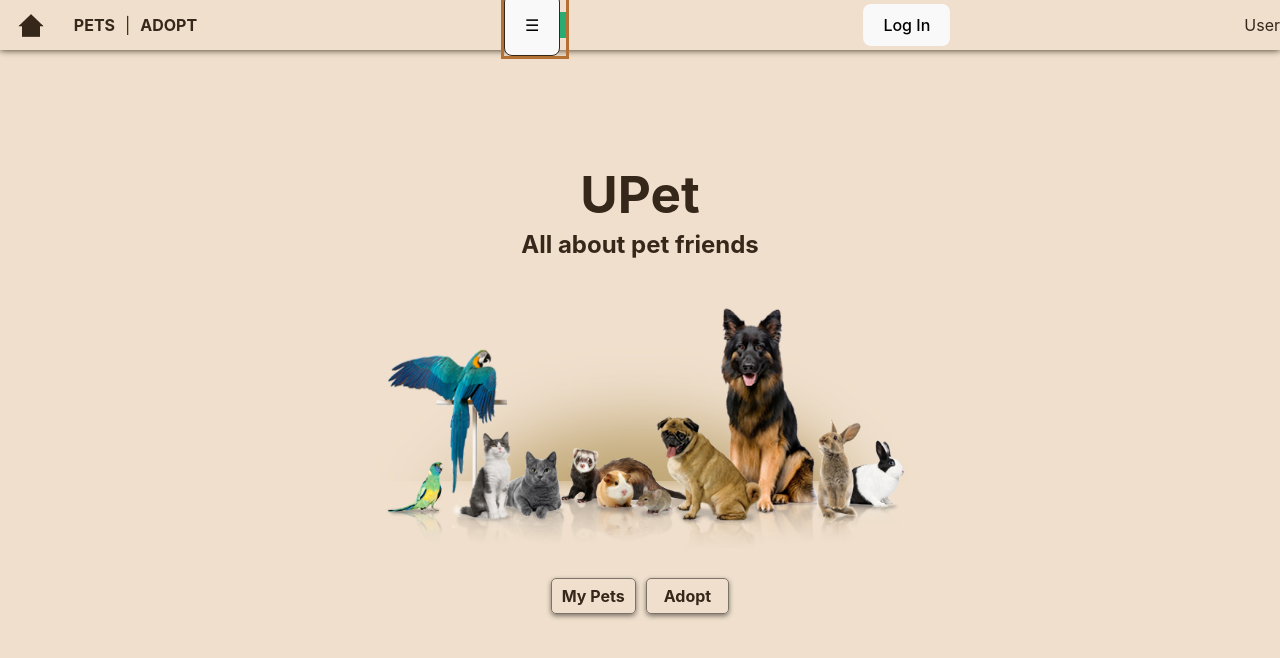
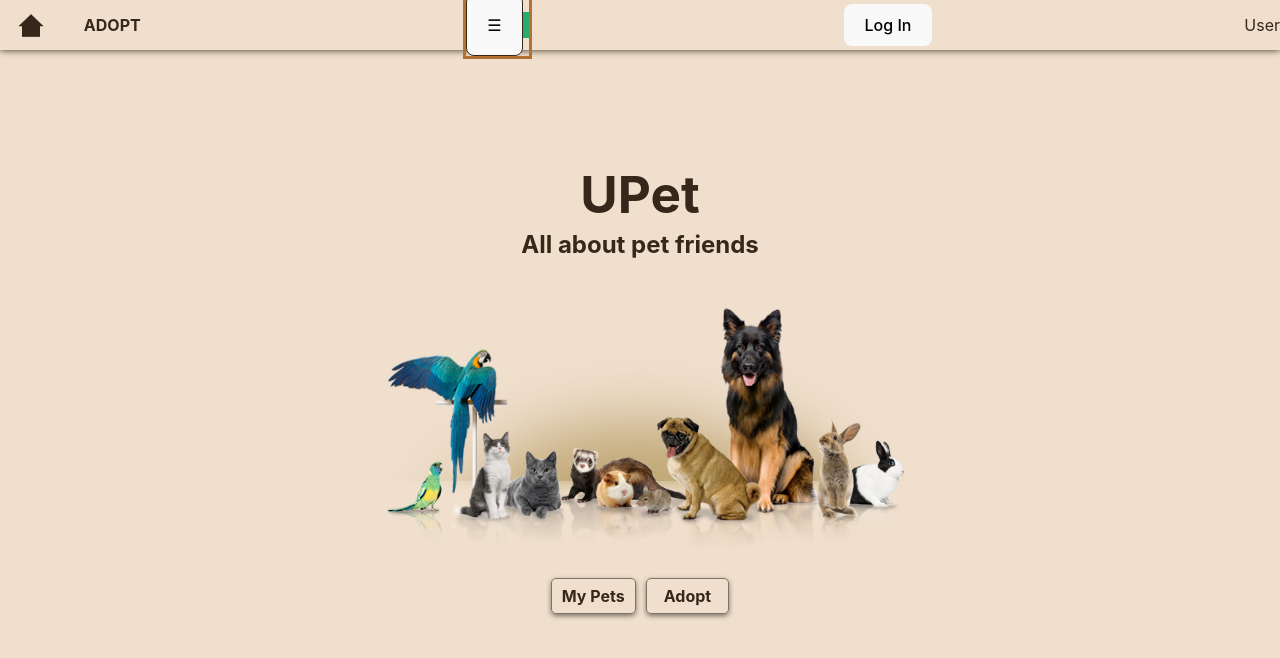
Before and after one commit to joaosilvapedro357/Frontend-Project-Module3-Pets, a React (Vite) app in the folder react-upet-app/: page / in a window 1280 px wide. Shown: the top 658 px of the page. Built offline with nearby package versions, Linux system fonts and the light colour scheme.

Commit message:
Updated navbar

```diff
--- a/react-upet-app/src/App.jsx
+++ b/react-upet-app/src/App.jsx
@@ -14,6 +14,7 @@ import UserPage from './Pages/UserPage';
 import Navbar from './Components/Navbar';
 import Sidebar from './Components/Sidebar';
 import AddPetMenu from './Components/addPetMenu';
+import IsPrivate from './Components/IsPrivate';
 
 function App() {
 
@@ -29,10 +30,10 @@ function App() {
           <Route path="/signup" element={<SignUpPage />} />
           <Route path="/login" element={<LoginPage />} />
           <Route path="/" element={<HomePage />} />
-          <Route path="/pets" element={<PetsPage />} />
-          <Route path="/pets/:petId" element={<PetProfilePage/>} />
-          <Route path="/pets/:petId/edit" element={<EditPetPage />} />
-          <Route path="/pets/add" element={<CreatePetPage />} />
+          <Route path="/pets" element={<IsPrivate><PetsPage /></IsPrivate>} />
+          <Route path="/pets/:petId" element={<IsPrivate><PetProfilePage/></IsPrivate>} />
+          <Route path="/pets/:petId/edit" element={<IsPrivate><EditPetPage /></IsPrivate>} />
+          <Route path="/pets/add" element={<IsPrivate><CreatePetPage /></IsPrivate>} />
           <Route path="/adopt" element={<AdoptPage />} />
           <Route path="/user" element={<UserPage />} />
         </Routes>
--- a/react-upet-app/src/Components/Navbar.jsx
+++ b/react-upet-app/src/Components/Navbar.jsx
@@ -2,6 +2,8 @@ import { Link, useLocation } from "react-router-dom";
 import { useContext } from "react";
 import { AuthContext } from "../Context/auth.context";
 import Sidebar from "./Sidebar";
+import IsPrivate from "./IsPrivate";
+import IsAnon from "./IsAnon";
 
 
 function Navbar({ toggleSidebar }) {
@@ -37,9 +39,18 @@ function Navbar({ toggleSidebar }) {
           <Link to="/" className="homepage-link"><img className="home-png"
           src="/images/home-page.png"/></Link>
         <div className="nav-pets-adopt">
-          <Link to="/pets" className="pets-link"> PETS</Link>
-          <p>|</p>
-          <Link to="/adopt" className="adopt-link"> ADOPT </Link>
+          {isLoggedIn?(
+          <div className="show-both-pets-and-adopt">
+            <Link to="/pets" className="pets-link"> PETS</Link>
+            <p>|</p>
+            <Link to="/adopt" className="adopt-link"> ADOPT </Link>
+          </div>
+          ): (
+          <div className="show-only-adopt">
+            <Link to="/adopt" className="adopt-link"> ADOPT </Link>
+          </div>
+          )
+          }
         </div>
         </div>
           <div className="sidebar-wrapper">
```
